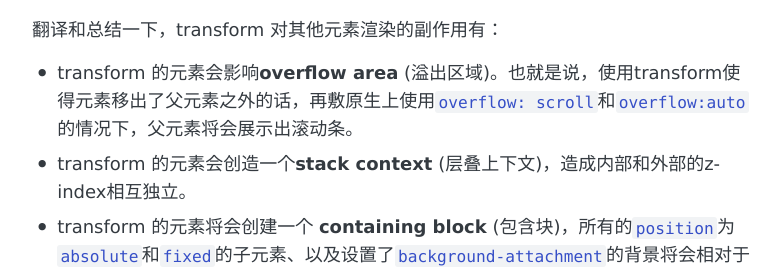
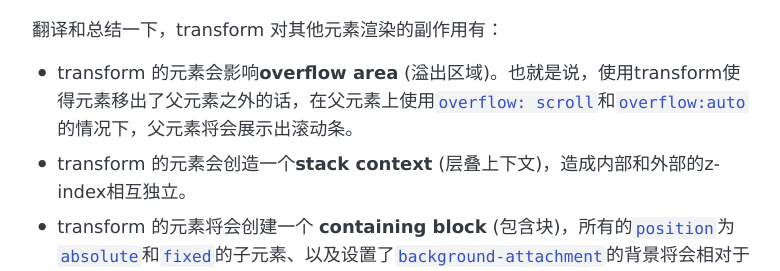
Before and after one commit to ExcitedSpider/archive.excitedspider.github.io, a Jekyll site: the page built from _posts/2020-8-28-transform的副作用——从失效的fixed说起.md, in a window 1280 px wide and 900 px high, scrolled down 2205 px. Shown: the part 198-469 px from the top of the window, without its empty margins (248-1028 px from the left). Built offline with Jekyll 4.4.1, drawn with Linux system fonts in a browser that asks for light colours.

Commit message:
2020/8/28 21:9 by

```diff
--- a/_posts/2020-8-28-transform的副作用——从失效的fixed说起.md
+++ b/_posts/2020-8-28-transform的副作用——从失效的fixed说起.md
@@ -41,7 +41,7 @@ MDN 这里的描述显然是说的一个结果。那么是什么机制造成了
 
 翻译和总结一下，transform 对其他元素渲染的副作用有：
 
-* transform 的元素会影响**overflow area** (溢出区域)。也就是说，使用transform使得元素移出了父元素之外的话，再敷原生上使用`overflow: scroll`和`overflow:auto`的情况下，父元素将会展示出滚动条。
+* transform 的元素会影响**overflow area** (溢出区域)。也就是说，使用transform使得元素移出了父元素之外的话，在父元素上使用`overflow: scroll`和`overflow:auto`的情况下，父元素将会展示出滚动条。
 * transform 的元素会创造一个**stack context** (层叠上下文)，造成内部和外部的z-index相互独立。
 * transform 的元素将会创建一个 **containing block** (包含块)，所有的`position`为`absolute`和`fixed`的子元素、以及设置了`background-attachment`的背景将会相对于该元素的 padding box 布局。
 
```
